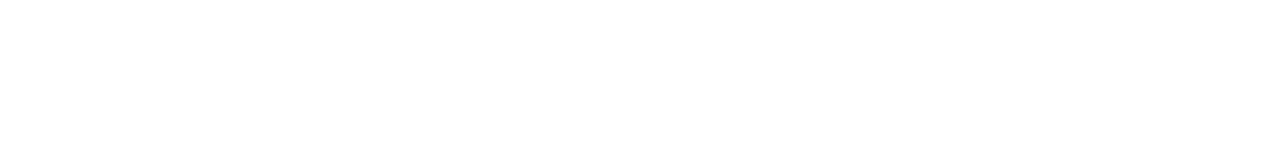
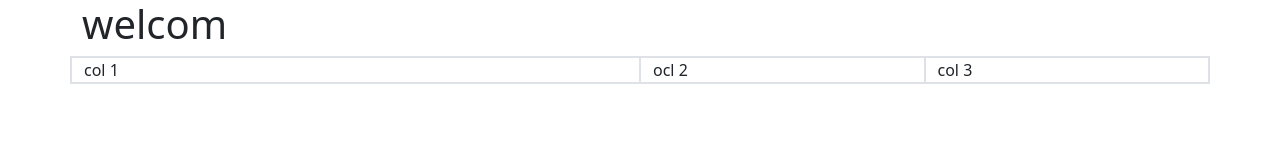
Before and after one commit to sufiyan0/Frontend-Mentor, a website: page bootstrap practice/first project/index.html in a window 1280 px wide. Drawn offline with nearby package versions, Linux system fonts and the light colour scheme.

Commit message:
Update index.html

```diff
--- a/bootstrap practice/first project/index.html
+++ b/bootstrap practice/first project/index.html
@@ -6,9 +6,16 @@
     <meta name="viewport" content="width=device-width, initial-scale=1.0">
     <link rel="stylesheet" href="node_modules/bootstrap/dist/css/bootstrap.css">
     <link rel="stylesheet" href="style.css">
-    <title>Document</title>
+    <title>bootstrap</title>
 </head>
 <body>
-
+    <div class="container">
+        <h1>welcom</h1>
+        <div class="row border">
+            <div class="col-6 border">col 1</div>
+            <div class="col-3 border">ocl 2</div>
+            <div class="col-3 border">col 3</div>
+        </div>
+    </div>
 </body>
 </html>
```
